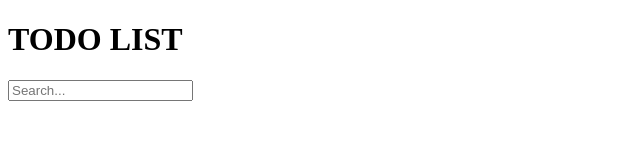
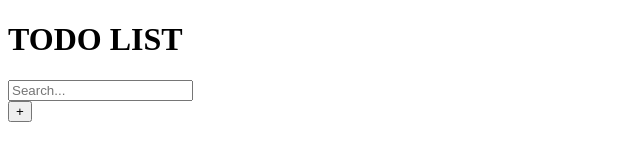
Before and after one commit to elamuhombe/js-projects, a plain HTML site: page 2.0 todo-list-app/index.html in a window 1280 px wide. Shown: the full height of the page, 0-640 px from the left. Drawn offline with Linux system fonts and the light colour scheme.

Commit message:
feat: Create button to add new item to the list

```diff
--- a/2.0 todo-list-app/index.html
+++ b/2.0 todo-list-app/index.html
@@ -16,7 +16,7 @@
         </form>
         <!-- todo lists -->
         <div class="todo-list"></div>
-
+        <button class="add-item" name="add-item">+</button>
     </div>
 </body>
 </html>
```
